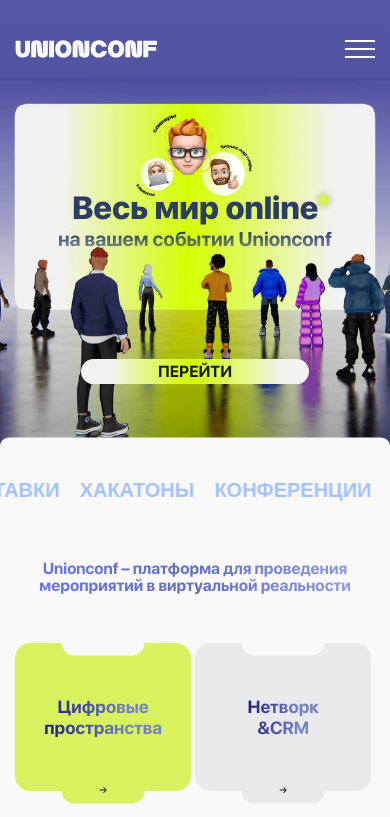
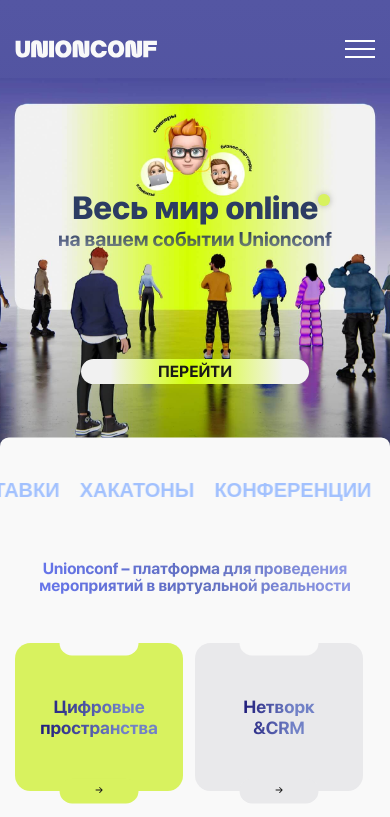
Before and after one commit to EgorTilda/unionconf_new, a Next.js app: page / in a window 390 px wide. Shown: the top 817 px of the page. Built offline with nearby package versions, Linux system fonts and the light colour scheme.

Commit message:
fix about cards

```diff
--- a/styles/_components.scss
+++ b/styles/_components.scss
@@ -167,7 +167,7 @@
     // border: 2px solid #000;
     display: flex;
     &:not(:last-child) {
-        margin-right: 1%;
+        margin-right: 12px;
     }
     &:nth-child(odd) {
         align-items: end;
@@ -177,7 +177,7 @@
     }
     @media screen and (max-width: 992px) {
         flex: 1 0 45%;
-        margin-right: 4%;
+        margin-right: 12px;
     }
     @media screen and (max-width: 992px){
         margin-right: 12px;
@@ -197,7 +197,7 @@
     @media screen and (max-width: 1024px) {
         min-height: 32rem;
     }
-    @media screen and (max-width: 425px) {
+    @media screen and (max-width: 440px) {
         min-height: 20rem;
     }
 
@@ -225,7 +225,7 @@
             transform: translate(-50%, -50%);
             z-index: 2;
             // box-shadow: 0px 4px 7px 0px rgba(0, 0, 0, 0.1) inset;
-            @media screen and (max-width: 425px) {
+            @media screen and (max-width: 440px) {
                 height: 25px;
                 background-size: 30px;
             }
@@ -239,7 +239,7 @@
             position: absolute;
             top: 100%;
             // box-shadow: 0px 4px 7px 0px rgba(0, 0, 0, 0.1);
-            @media screen and (max-width: 425px) {
+            @media screen and (max-width: 440px) {
                 content: url("./../public/icon/arrow-right-mobile.svg");
             }
         }
@@ -252,7 +252,7 @@
         background-clip: text;
         -webkit-background-clip: text;
         -webkit-text-fill-color: transparent;
-        @media screen and (max-width: 425px) {
+        @media screen and (max-width: 440px) {
             font-size: 2rem;
         }
     }
--- a/styles/_layout.scss
+++ b/styles/_layout.scss
@@ -649,8 +649,13 @@
 .footer__uc {
     background-color: $accent;
     padding: 4.2rem 0;
+    transition: box-shadow .1s ease-in-out;
+    cursor: pointer;
     @media screen and (max-width: 768px) {
         background-color: transparent;
+    }
+    &:hover {
+        box-shadow: 0px 8px 30px 0px rgba(219, 239, 124, 7), 0px -8px 30px 0px rgba(219, 239, 124, .7);
     }
 }
 
@@ -678,10 +683,11 @@
 }
 
 .footer__contacts {
-    background: linear-gradient(180deg, rgba(239, 238, 254, 0.91) 9.91%, #B4BEF5 100%);
-    // background-color: #b4bef5;
     padding-top: 5rem;
     padding-bottom: 2rem;
+    @media screen and (min-width: 769px) {
+        background: linear-gradient(180deg, rgba(239, 238, 254, 0.91) 9.91%, #B4BEF5 100%);
+    }
 }
 
 .copyright {
@@ -723,7 +729,7 @@
         transform: rotate(45deg);
     }
 
-    @media screen and (max-width: 590px) {
+    @media screen and (max-width: 768px) {
         display: block;
     }
 }
```
